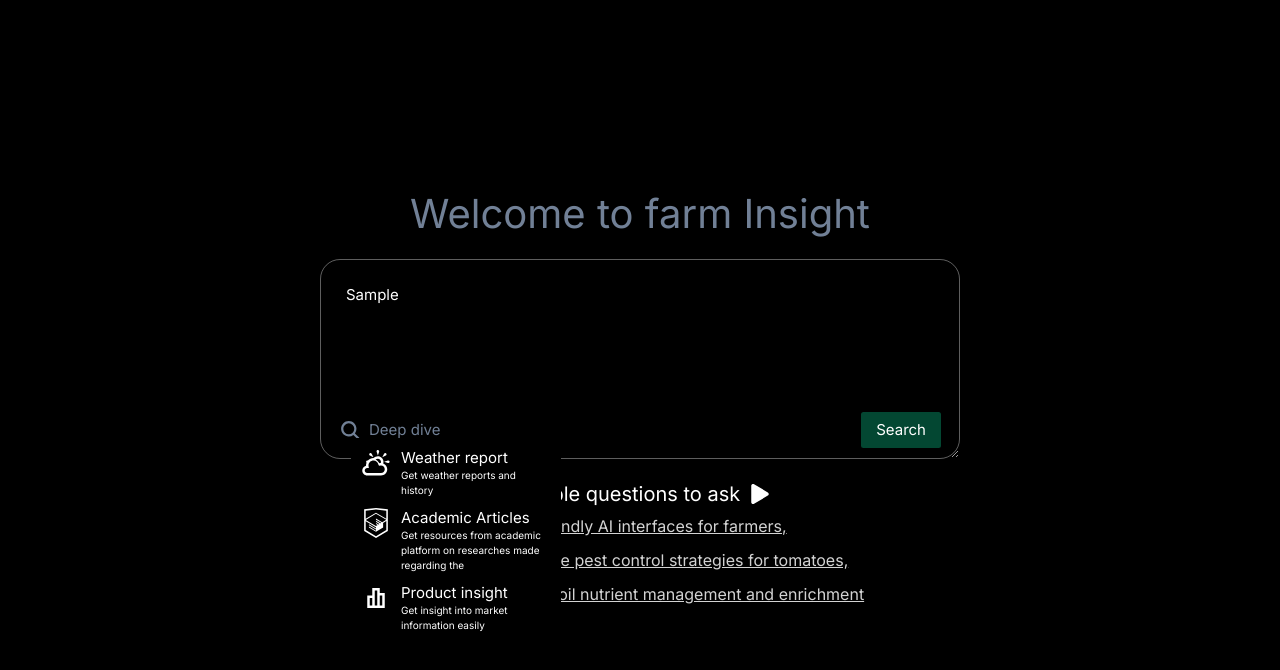
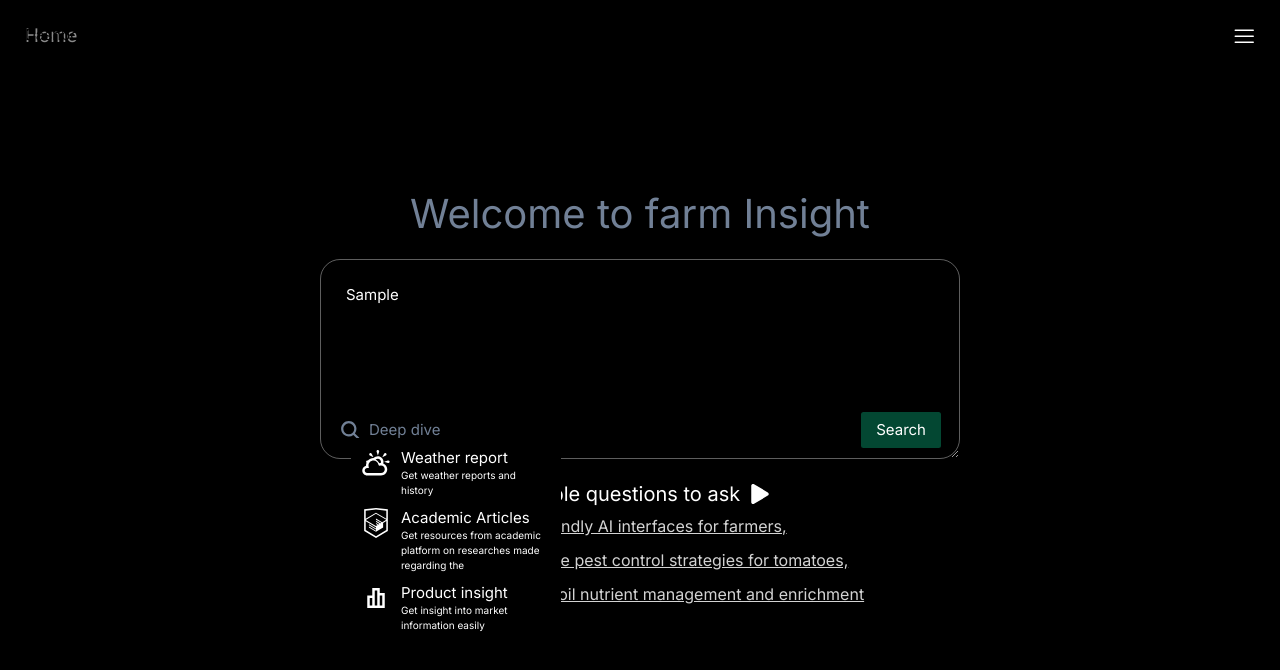
Before and after one commit to Davetech101/farmer-support, a Next.js app: page /dashboard in a window 1280 px wide. Both pictures are taken after typing "Sample" into the empty fields and a click on the button "Deep dive". Shown: the top 670 px of the page. Built offline with nearby package versions, Linux system fonts and the light colour scheme; no server answers.

Commit message:
dashboard

```diff
--- a/app/_components/Menu.tsx
+++ b/app/_components/Menu.tsx
@@ -1,8 +1,34 @@
+import Link from 'next/link'
 import React from 'react'
+import { RxHamburgerMenu } from "react-icons/rx";
+import { MdDashboard } from "react-icons/md";
+import { FaProductHunt } from "react-icons/fa";
+
 
 const Menu = () => {
   return (
-    <div>Menu</div>
+    <div className='fixed top-0 left-0 w-full left-0'>
+      <header className="bg-primaryColor p-10 text-secondaryColor flex w-full justify-between items-center">
+        <Link href={"/"} className='text-secondaryColor text-3xl z-0'>Home</Link>
+
+        <button className="text-4xl">
+        <RxHamburgerMenu />
+      </button>
+      </header>
+
+      <section className="w-screen absolute top-0 z-10">
+        <div className=""></div>
+
+        <div className="w-9/12 bg-black1 p-10">
+          <div className="flex flex-col">
+            <Link href={"/dashboard"} className='text-2xl'>Dashboard</Link>
+            <Link href={"/listing"}>Product Listing</Link>
+          </div>
+
+          <button className="">Log out</button>
+        </div>
+      </section>
+    </div>
   )
 }
 
--- a/app/dashboard/Dashboard.tsx
+++ b/app/dashboard/Dashboard.tsx
@@ -8,7 +8,7 @@ import { SiHtmlacademy } from "react-icons/si";
 import { CgInsights } from "react-icons/cg";
 import { io } from "socket.io-client";
 // import { socket } from "../socket";
-const URL = "http://192.168.0.119:3000/messages";
+const URL = "https://farminsights-staging.onrender.com/api/v1/messages";
 
 const Dashboard = () => {
   // const [first, setfirst] = useState(second)
@@ -44,7 +44,7 @@ const Dashboard = () => {
     "Best methods for soil nutrient management and enrichment",
   ];
 
-  const deepDive = [
+  const features = [
     {
       title: "Weather report",
       txt: "Get weather reports and history",
@@ -108,7 +108,7 @@ const Dashboard = () => {
                 : "h-[0] opacity-0 invisible transition-all"
             }  absolute transition-all top-[90%] text-left left-[30px] text-secondaryColor bg-primaryColor p-[10px]`}
           >
-            {deepDive.map((feature, idx) => (
+            {features.map((feature, idx) => (
               <div
                 className="flex gap-[10px] mb-[10px]"
                 key={idx}
--- a/app/dashboard/page.tsx
+++ b/app/dashboard/page.tsx
@@ -1,8 +1,10 @@
+import Menu from "../_components/Menu";
 import Dashboard from "./Dashboard";
 
 export default function Home() {
   return (
     <>
+      <Menu/>
       <Dashboard/>
     </>
   )
```
